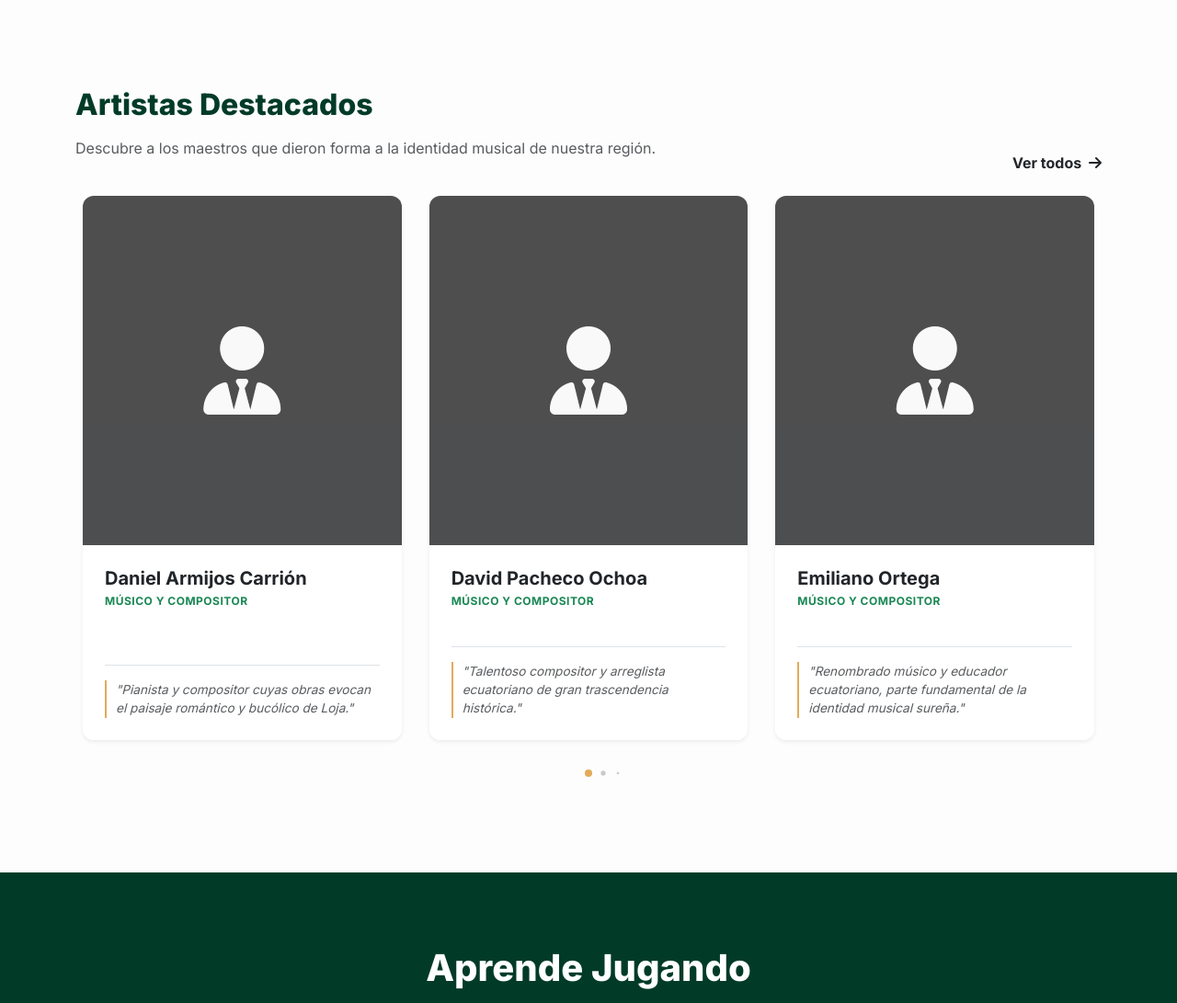
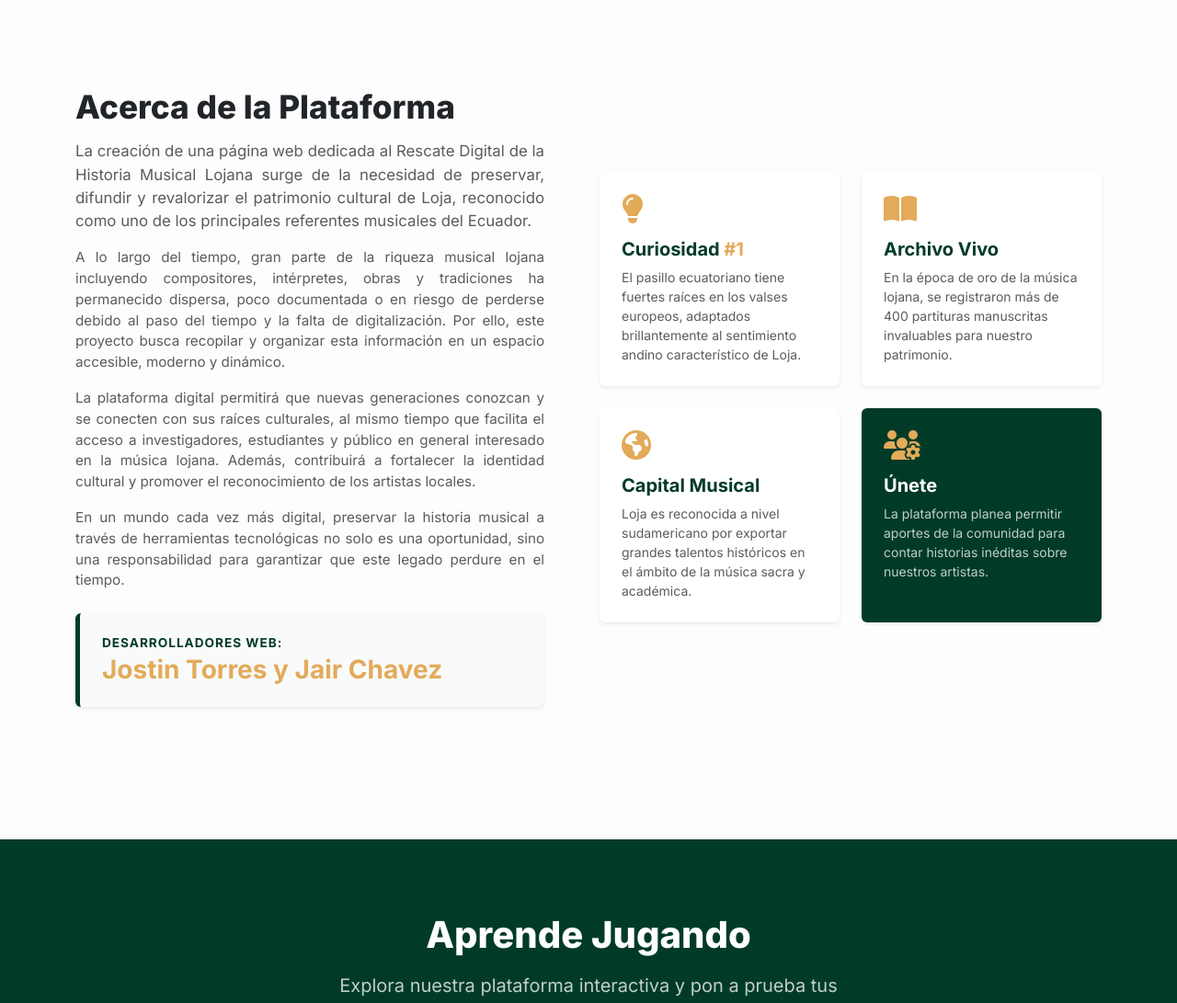
Before and after one commit to Jair1777/RescateDigital, a Django app: page / in a window 1280 px wide. Shown: the part 738-1829 px from the top of the page at 92% size. Run offline with Django 5.2, Linux system fonts and the light colour scheme; a user stored in the database is signed in; data comes from the database, SQL or seed files in the repository.

```diff
--- a/templates/core/inicio.html
+++ b/templates/core/inicio.html
@@ -20,48 +20,60 @@
     </div>
 </header>
 
-<!-- ARTISTAS DESTACADOS -->
+<!-- ACERCA DEL PROYECTO & CURIOSIDADES -->
 <section class="container py-5 my-5">
-    <div class="d-flex justify-content-between align-items-end mb-4">
-        <div>
-            <h2 class="section-title">Artistas Destacados</h2>
-            <p class="text-muted">Descubre a los maestros que dieron forma a la identidad musical de nuestra región.</p>
+    <div class="row align-items-center mb-5">
+        <div class="col-lg-6 mb-4 mb-lg-0 pe-lg-5">
+            <h2 class="section-title text-dark" style="font-size: 2.2rem;">Acerca de la Plataforma</h2>
+            <p class="text-muted mb-3" style="font-size: 1.05rem; text-align: justify;">
+                La creación de una página web dedicada al Rescate Digital de la Historia Musical Lojana surge de la necesidad de preservar, difundir y revalorizar el patrimonio cultural de Loja, reconocido como uno de los principales referentes musicales del Ecuador.
+            </p>
+            <p class="text-muted mb-3" style="font-size: 0.95rem; text-align: justify;">
+                A lo largo del tiempo, gran parte de la riqueza musical lojana incluyendo compositores, intérpretes, obras y tradiciones ha permanecido dispersa, poco documentada o en riesgo de perderse debido al paso del tiempo y la falta de digitalización. Por ello, este proyecto busca recopilar y organizar esta información en un espacio accesible, moderno y dinámico.
+            </p>
+            <p class="text-muted mb-3" style="font-size: 0.95rem; text-align: justify;">
+                La plataforma digital permitirá que nuevas generaciones conozcan y se conecten con sus raíces culturales, al mismo tiempo que facilita el acceso a investigadores, estudiantes y público en general interesado en la música lojana. Además, contribuirá a fortalecer la identidad cultural y promover el reconocimiento de los artistas locales.
+            </p>
+            <p class="text-muted mb-4" style="font-size: 0.95rem; text-align: justify;">
+                En un mundo cada vez más digital, preservar la historia musical a través de herramientas tecnológicas no solo es una oportunidad, sino una responsabilidad para garantizar que este legado perdure en el tiempo.
+            </p>
+            <div class="mt-4 p-4 rounded shadow-sm" style="background-color: #f9fafb; border-left: 5px solid var(--primary-color);">
+                <h5 class="fw-bold mb-1" style="color: var(--primary-color); text-transform: uppercase; font-size: 0.85rem; letter-spacing: 1px;">Desarrolladores Web:</h5>
+                <h3 class="text-gold fw-bold mb-0">Jostin Torres y Jair Chavez</h3>
+            </div>
         </div>
-        <a href="{% url 'artistas_lista' %}" class="text-dark fw-bold text-decoration-none">Ver todos <i class="fas fa-arrow-right ms-1"></i></a>
-    </div>
-
-    <div class="swiper artistSwiper pb-5 mt-2 px-2">
-        <div class="swiper-wrapper">
-            {% for artista in artistas %}
-            <div class="swiper-slide h-auto">
-                <a href="{% url 'artista_detalle' artista.id %}" class="text-decoration-none d-block h-100">
-                    <div class="card artist-card h-100 text-start border-0 shadow-sm">
-                        <div class="artist-img-wrapper" style="height: 380px;">
-                            {% if artista.imagen_perfil %}
-                                <img src="{{ artista.imagen_perfil.url }}" class="artist-img" alt="{{ artista.nombre }}">
-                            {% else %}
-                                <div class="artist-img d-flex align-items-center justify-content-center bg-dark text-white opacity-75">
-                                    <i class="fas fa-user-tie fa-6x"></i>
-                                </div>
-                            {% endif %}
-                        </div>
-                        <div class="artist-info d-flex flex-column flex-grow-1 p-4 bg-white">
-                            <h4 class="artist-name mb-1 fw-bold text-dark">{{ artista.nombre }}</h4>
-                            <span class="artist-role text-success fw-bold text-uppercase small mb-3 letter-spacing-1">Músico y Compositor</span>
-                            <div class="mt-auto border-top pt-3">
-                                <p class="artist-quote mb-0 text-muted fst-italic">"{{ artista.biografia|truncatewords:15 }}"</p>
-                            </div>
-                        </div>
+        <div class="col-lg-6">
+            <div class="row g-4">
+                <div class="col-md-6">
+                    <div class="card bg-white shadow-sm border-0 h-100 p-4 transition-hover">
+                        <i class="fas fa-lightbulb fa-2x mb-3" style="color: var(--accent-color);"></i>
+                        <h5 class="fw-bold" style="color: var(--primary-color);">Curiosidad <span class="text-gold">#1</span></h5>
+                        <p class="text-muted small mb-0">El pasillo ecuatoriano tiene fuertes raíces en los valses europeos, adaptados brillantemente al sentimiento andino característico de Loja.</p>
                     </div>
-                </a>
+                </div>
+                <div class="col-md-6">
+                    <div class="card bg-white shadow-sm border-0 h-100 p-4 transition-hover">
+                        <i class="fas fa-book-open fa-2x mb-3" style="color: var(--accent-color);"></i>
+                        <h5 class="fw-bold" style="color: var(--primary-color);">Archivo Vivo</h5>
+                        <p class="text-muted small mb-0">En la época de oro de la música lojana, se registraron más de 400 partituras manuscritas invaluables para nuestro patrimonio.</p>
+                    </div>
+                </div>
+                <div class="col-md-6">
+                    <div class="card bg-white shadow-sm border-0 h-100 p-4 transition-hover">
+                        <i class="fas fa-globe-americas fa-2x mb-3" style="color: var(--accent-color);"></i>
+                        <h5 class="fw-bold" style="color: var(--primary-color);">Capital Musical</h5>
+                        <p class="text-muted small mb-0">Loja es reconocida a nivel sudamericano por exportar grandes talentos históricos en el ámbito de la música sacra y académica.</p>
+                    </div>
+                </div>
+                <div class="col-md-6">
+                    <div class="card shadow-sm border-0 h-100 p-4 transition-hover" style="background-color: var(--primary-color) !important;">
+                        <i class="fas fa-users-cog fa-2x mb-3 text-gold"></i>
+                        <h5 class="fw-bold text-white">Únete</h5>
+                        <p class="small text-white opacity-75 mb-0">La plataforma planea permitir aportes de la comunidad para contar historias inéditas sobre nuestros artistas.</p>
+                    </div>
+                </div>
             </div>
-            {% empty %}
-            <div class="swiper-slide text-center text-muted w-100 py-5">
-                <p>Aún no hay artistas registrados en la base de datos.</p>
-            </div>
-            {% endfor %}
         </div>
-        <div class="swiper-pagination mt-4"></div>
     </div>
 </section>
 
@@ -112,34 +124,3 @@
 </section>
 
 {% endblock %}
-
-{% block extra_js %}
-<script>
-    document.addEventListener('DOMContentLoaded', function() {
-        var swiper = new Swiper(".artistSwiper", {
-            slidesPerView: 1,
-            spaceBetween: 20,
-            grabCursor: true,
-            pagination: {
-                el: ".swiper-pagination",
-                clickable: true,
-                dynamicBullets: true,
-            },
-            breakpoints: {
-                576: {
-                    slidesPerView: 2,
-                    spaceBetween: 20,
-                },
-                992: {
-                    slidesPerView: 3,
-                    spaceBetween: 30,
-                },
-            },
-            autoplay: {
-                delay: 3500,
-                disableOnInteraction: false,
-            },
-        });
-    });
-</script>
-{% endblock %}
```
Also changed, not shown: templates/artistas/lista.html (+46 -23 lines).
